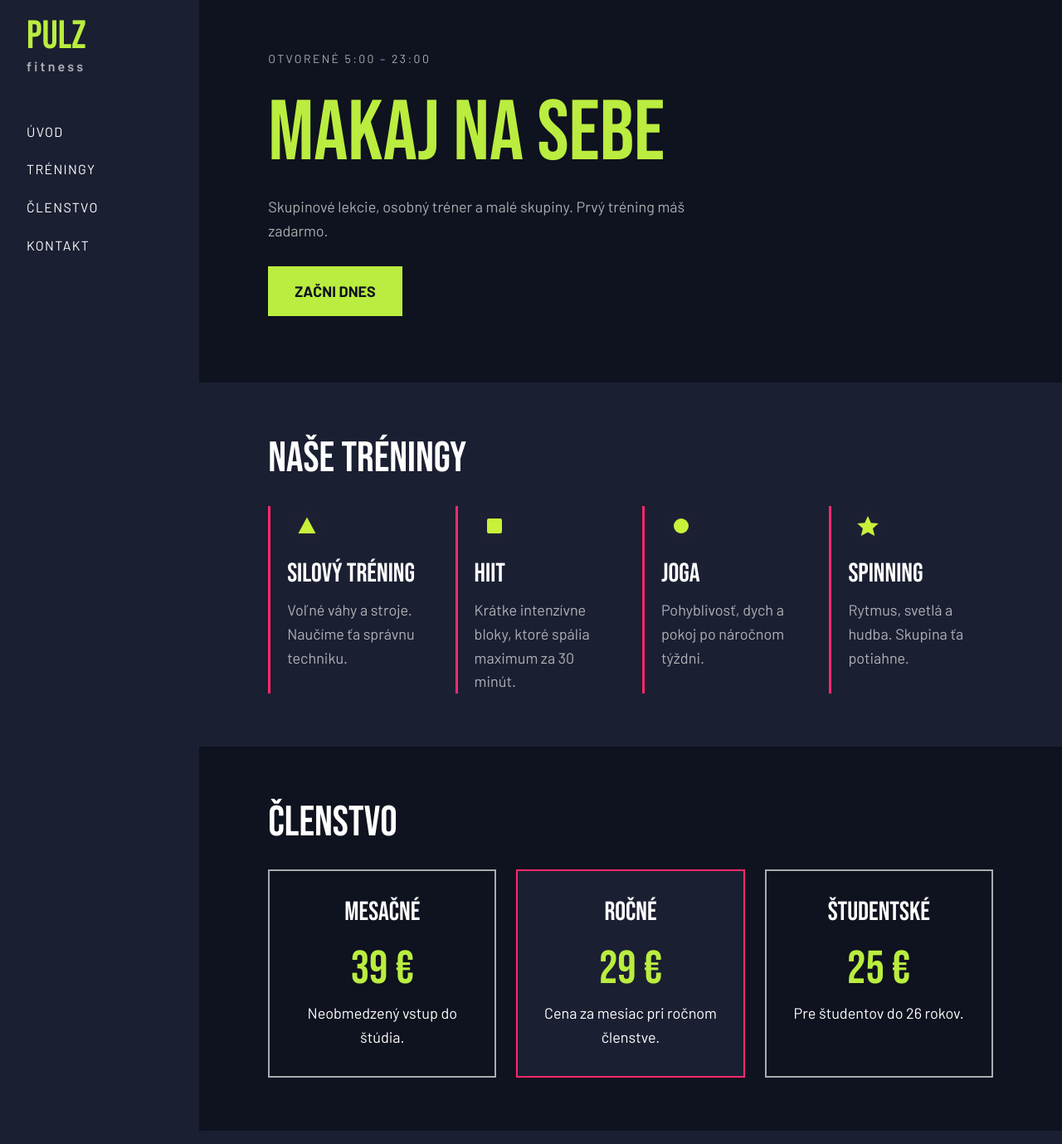
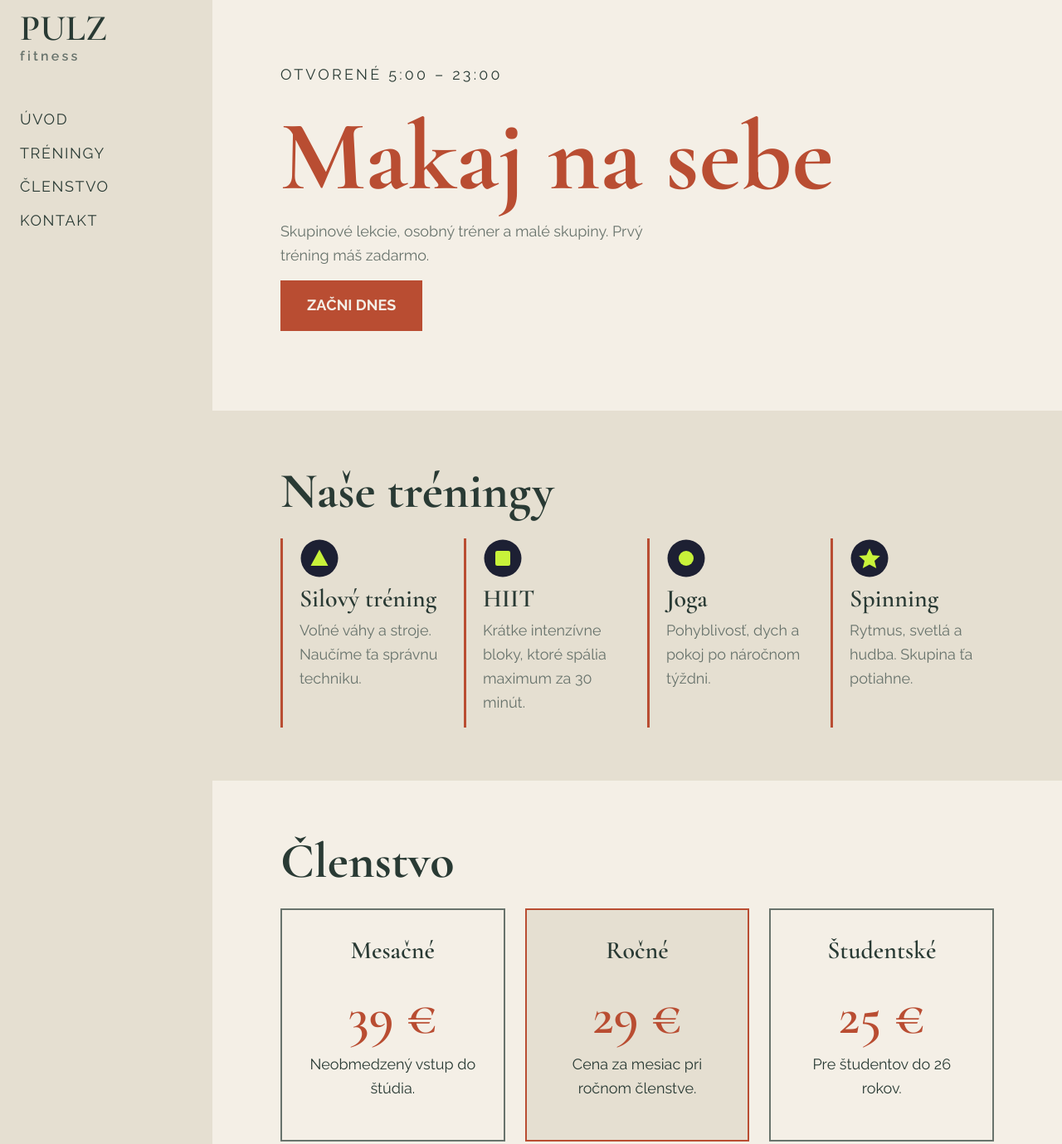
Before and after one commit to Uhorkoslav67/pulz-fitness-debnar, a plain HTML site: page index.html in a window 1280 px wide. Shown: the part 20-1399 px from the top of the page at 83% size. Drawn offline with nearby package versions, Linux system fonts and the light colour scheme.

Commit message:
Uprava vzhladu podla referencii a vycistenie kodu

```diff
--- a/assets/css/normalize.css
+++ b/assets/css/normalize.css
@@ -1,126 +1,57 @@
-/*! normalize.css v8.0.1 | MIT License | github.com/necolas/normalize.css */
-
-/* Document
-   ========================================================================== */
-
-/**
- * 1. Correct the line height in all browsers.
- * 2. Prevent adjustments of font size after orientation changes in iOS.
- */
-
 html {
-  line-height: 1.15; /* 1 */
-  -webkit-text-size-adjust: 100%; /* 2 */
+  line-height: 1.15;
+  -webkit-text-size-adjust: 100%;
 }
-
-/* Sections
-   ========================================================================== */
-
-/**
- * Remove the margin in all browsers.
- */
 
 body {
   margin: 0;
 }
 
-/**
- * Render the `main` element consistently in IE.
- */
-
 main {
   display: block;
 }
-
-/**
- * Correct the font size and margin on `h1` elements within `section` and
- * `article` contexts in Chrome, Firefox, and Safari.
- */
 
 h1 {
   font-size: 2em;
   margin: 0.67em 0;
 }
 
-/* Grouping content
-   ========================================================================== */
-
-/**
- * 1. Add the correct box sizing in Firefox.
- * 2. Show the overflow in Edge and IE.
- */
-
 hr {
-  box-sizing: content-box; /* 1 */
-  height: 0; /* 1 */
-  overflow: visible; /* 2 */
+  box-sizing: content-box;
+  height: 0;
+  overflow: visible;
 }
 
-/**
- * 1. Correct the inheritance and scaling of font size in all browsers.
- * 2. Correct the odd `em` font sizing in all browsers.
- */
-
 pre {
-  font-family: monospace, monospace; /* 1 */
-  font-size: 1em; /* 2 */
+  font-family: monospace, monospace;
+  font-size: 1em;
 }
-
-/* Text-level semantics
-   ========================================================================== */
-
-/**
- * Remove the gray background on active links in IE 10.
- */
 
 a {
   background-color: transparent;
 }
 
-/**
- * 1. Remove the bottom border in Chrome 57-
- * 2. Add the correct text decoration in Chrome, Edge, IE, Opera, and Safari.
- */
-
 abbr[title] {
-  border-bottom: none; /* 1 */
-  text-decoration: underline; /* 2 */
-  text-decoration: underline dotted; /* 2 */
+  border-bottom: none;
+  text-decoration: underline;
+  text-decoration: underline dotted;
 }
-
-/**
- * Add the correct font weight in Chrome, Edge, and Safari.
- */
 
 b,
 strong {
   font-weight: bolder;
 }
 
-/**
- * 1. Correct the inheritance and scaling of font size in all browsers.
- * 2. Correct the odd `em` font sizing in all browsers.
- */
-
 code,
 kbd,
 samp {
-  font-family: monospace, monospace; /* 1 */
-  font-size: 1em; /* 2 */
+  font-family: monospace, monospace;
+  font-size: 1em;
 }
-
-/**
- * Add the correct font size in all browsers.
- */
 
 small {
   font-size: 80%;
 }
-
-/**
- * Prevent `sub` and `sup` elements from affecting the line height in
- * all browsers.
- */
 
 sub,
 sup {
@@ -138,59 +69,30 @@ sup {
   top: -0.5em;
 }
 
-/* Embedded content
-   ========================================================================== */
-
-/**
- * Remove the border on images inside links in IE 10.
- */
-
 img {
   border-style: none;
 }
-
-/* Forms
-   ========================================================================== */
-
-/**
- * 1. Change the font styles in all browsers.
- * 2. Remove the margin in Firefox and Safari.
- */
 
 button,
 input,
 optgroup,
 select,
 textarea {
-  font-family: inherit; /* 1 */
-  font-size: 100%; /* 1 */
-  line-height: 1.15; /* 1 */
-  margin: 0; /* 2 */
+  font-family: inherit;
+  font-size: 100%;
+  line-height: 1.15;
+  margin: 0;
 }
 
-/**
- * Show the overflow in IE.
- * 1. Show the overflow in Edge.
- */
-
 button,
-input { /* 1 */
+input {
   overflow: visible;
 }
 
-/**
- * Remove the inheritance of text transform in Edge, Firefox, and IE.
- * 1. Remove the inheritance of text transform in Firefox.
- */
-
 button,
-select { /* 1 */
+select {
   text-transform: none;
 }
-
-/**
- * Correct the inability to style clickable types in iOS and Safari.
- */
 
 button,
 [type="button"],
@@ -198,10 +100,6 @@ button,
 [type="submit"] {
   -webkit-appearance: button;
 }
-
-/**
- * Remove the inner border and padding in Firefox.
- */
 
 button::-moz-focus-inner,
 [type="button"]::-moz-focus-inner,
@@ -211,10 +109,6 @@ button::-moz-focus-inner,
   padding: 0;
 }
 
-/**
- * Restore the focus styles unset by the previous rule.
- */
-
 button:-moz-focusring,
 [type="button"]:-moz-focusring,
 [type="reset"]:-moz-focusring,
@@ -222,128 +116,64 @@ button:-moz-focusring,
   outline: 1px dotted ButtonText;
 }
 
-/**
- * Correct the padding in Firefox.
- */
-
 fieldset {
   padding: 0.35em 0.75em 0.625em;
 }
 
-/**
- * 1. Correct the text wrapping in Edge and IE.
- * 2. Correct the color inheritance from `fieldset` elements in IE.
- * 3. Remove the padding so developers are not caught out when they zero out
- *    `fieldset` elements in all browsers.
- */
-
 legend {
-  box-sizing: border-box; /* 1 */
-  color: inherit; /* 2 */
-  display: table; /* 1 */
-  max-width: 100%; /* 1 */
-  padding: 0; /* 3 */
-  white-space: normal; /* 1 */
+  box-sizing: border-box;
+  color: inherit;
+  display: table;
+  max-width: 100%;
+  padding: 0;
+  white-space: normal;
 }
-
-/**
- * Add the correct vertical alignment in Chrome, Firefox, and Opera.
- */
 
 progress {
   vertical-align: baseline;
 }
 
-/**
- * Remove the default vertical scrollbar in IE 10+.
- */
-
 textarea {
   overflow: auto;
 }
 
-/**
- * 1. Add the correct box sizing in IE 10.
- * 2. Remove the padding in IE 10.
- */
-
 [type="checkbox"],
 [type="radio"] {
-  box-sizing: border-box; /* 1 */
-  padding: 0; /* 2 */
+  box-sizing: border-box;
+  padding: 0;
 }
-
-/**
- * Correct the cursor style of increment and decrement buttons in Chrome.
- */
 
 [type="number"]::-webkit-inner-spin-button,
 [type="number"]::-webkit-outer-spin-button {
   height: auto;
 }
 
-/**
- * 1. Correct the odd appearance in Chrome and Safari.
- * 2. Correct the outline style in Safari.
- */
-
 [type="search"] {
-  -webkit-appearance: textfield; /* 1 */
-  outline-offset: -2px; /* 2 */
+  -webkit-appearance: textfield;
+  outline-offset: -2px;
 }
-
-/**
- * Remove the inner padding in Chrome and Safari on macOS.
- */
 
 [type="search"]::-webkit-search-decoration {
   -webkit-appearance: none;
 }
 
-/**
- * 1. Correct the inability to style clickable types in iOS and Safari.
- * 2. Change font properties to `inherit` in Safari.
- */
-
 ::-webkit-file-upload-button {
-  -webkit-appearance: button; /* 1 */
-  font: inherit; /* 2 */
+  -webkit-appearance: button;
+  font: inherit;
 }
-
-/* Interactive
-   ========================================================================== */
-
-/*
- * Add the correct display in Edge, IE 10+, and Firefox.
- */
 
 details {
   display: block;
 }
 
-/*
- * Add the correct display in all browsers.
- */
-
 summary {
   display: list-item;
 }
-
-/* Misc
-   ========================================================================== */
-
-/**
- * Add the correct display in IE 10+.
- */
 
 template {
   display: none;
 }
 
-/**
- * Add the correct display in IE 10.
- */
-
 [hidden] {
   display: none;
 }
--- a/assets/css/style.css
+++ b/assets/css/style.css
@@ -1,13 +1,12 @@
-@import url('https://fonts.googleapis.com/css2?family=Bebas+Neue&family=Barlow:wght@300..700&display=swap');
+@import url('https://fonts.googleapis.com/css2?family=Cormorant+Garamond:wght@600;700&family=Raleway:wght@400;600;700&display=swap');
 
-/* 1. Farby a základné pravidlá – platia najprv pre mobil. */
 :root {
-    --noc: hsl(230, 35%, 9%);
-    --karta: hsl(230, 30%, 15%);
-    --limetka: oklch(88% 0.2 125);
-    --ruzova: oklch(65% 0.24 10);
-    --tlmeny: hsla(0, 0%, 100%, 0.65);
-    --biela: hsl(0, 0%, 100%);
+    --pozadie: #f4efe6;
+    --panel: #e5dfd1;
+    --text: #293a34;
+    --tlmeny: #68736c;
+    --akcent: #b94d32;
+    --zelena: #29473f;
 }
 
 * {
@@ -15,28 +14,28 @@
 }
 
 body {
-    margin: 0;
-    background-color: var(--noc);
-    color: var(--biela);
-    font-family: "Barlow", sans-serif;
+    background-color: var(--pozadie);
+    color: var(--text);
+    font-family: "Raleway", sans-serif;
     font-size: 1.125rem;
     line-height: 1.6;
 }
 
 h1, h2, h3 {
     margin: 0;
-    font-family: "Bebas Neue", sans-serif;
-    font-weight: 400;
+    font-family: "Cormorant Garamond", serif;
+    font-weight: 600;
     line-height: 1.1;
 }
 
 h2 {
-    margin-bottom: 1.75rem;
-    font-size: clamp(2.25rem, 4vw, 3.5rem);
+    margin-bottom: 1.5rem;
+    font-size: clamp(2.625rem, 7vw, 3.75rem);
+    font-weight: 700;
 }
 
 h3 {
-    font-size: clamp(1.75rem, 2.5vw, 2.25rem);
+    font-size: 1.875rem;
 }
 
 a {
@@ -44,34 +43,33 @@ a {
     text-decoration: none;
 }
 
+a:hover {
+    color: var(--akcent);
+}
+
 a:focus-visible {
-    outline: 0.125rem solid var(--ruzova);
+    outline: 0.125rem solid var(--akcent);
     outline-offset: 0.25rem;
 }
 
-/* 2. Hlavička a navigácia – Flexbox zoraďuje odkazy. */
 .hlavicka {
-    padding: 1.75rem 5%;
-    background-color: var(--karta);
+    padding: 1rem 5%;
+    background-color: var(--panel);
 }
 
 .hlavicka__logo {
     display: inline-block;
-    color: var(--limetka);
-    font-family: "Bebas Neue", sans-serif;
-    font-size: 3rem;
+    font-family: "Cormorant Garamond", serif;
+    font-size: 2.75rem;
+    font-weight: 600;
     line-height: 1;
-}
-
-.hlavicka__logo:hover {
-    color: var(--ruzova);
 }
 
 .hlavicka__podnadpis {
     display: block;
     margin-top: 0.25rem;
     color: var(--tlmeny);
-    font-family: "Barlow", sans-serif;
+    font-family: "Raleway", sans-serif;
     font-size: 1rem;
     font-weight: 600;
     letter-spacing: 0.2rem;
@@ -80,92 +78,91 @@ a:focus-visible {
 .navigacia__zoznam {
     display: flex;
     flex-wrap: wrap;
-    gap: 0.75rem 1.5rem;
-    margin: 1.75rem 0 0;
+    gap: 0.75rem 1.25rem;
+    margin: 1rem 0 0;
     padding: 0;
     list-style: none;
 }
 
 .navigacia__odkaz {
-    display: inline-block;
-    padding: 0.25rem 0;
-    font-size: 1rem;
-    letter-spacing: 0.08rem;
+    letter-spacing: 0.1rem;
     text-transform: uppercase;
 }
 
-.navigacia__odkaz:hover {
-    color: var(--limetka);
+.navigacia__odkaz:hover, .pata__odkaz:hover {
     text-decoration: underline;
 }
 
-/* 3. Úvod a odkaz upravený ako tlačidlo. */
 .uvod, .treningy, .clenstvo, .pata {
     padding: 3rem 5%;
 }
 
+.uvod {
+    padding-top: 4rem;
+    padding-bottom: 4rem;
+}
+
 .uvod__otvorene {
     margin: 0 0 1.5rem;
-    color: var(--tlmeny);
-    font-size: 0.875rem;
-    letter-spacing: 0.15rem;
+    letter-spacing: 0.2rem;
     text-transform: uppercase;
 }
 
 .uvod__nadpis {
-    color: var(--limetka);
-    font-size: clamp(3.5rem, 8vw, 7.5rem);
+    color: var(--akcent);
+    font-size: clamp(3rem, 13vw, 7.5rem);
+    font-weight: 700;
+    line-height: 1;
 }
 
 .uvod__text {
-    max-width: 32rem;
-    margin: 1rem 0 1.75rem;
+    max-width: 30rem;
+    margin: 1rem 0;
     color: var(--tlmeny);
 }
 
 .tlacidlo {
     display: inline-block;
     padding: 1rem 2rem;
-    background-color: var(--limetka);
-    color: var(--noc);
+    background-color: var(--akcent);
+    color: var(--pozadie);
     font-weight: 700;
     text-transform: uppercase;
 }
 
 .tlacidlo:hover {
-    background-color: var(--ruzova);
+    background-color: var(--zelena);
+    color: var(--pozadie);
 }
 
-/* 4. Tréningy – Grid tvorí skutočnú mriežku kariet. */
 .treningy {
-    background-color: var(--karta);
+    background-color: var(--panel);
 }
 
 .treningy__zoznam {
     display: grid;
     grid-template-columns: 1fr;
-    gap: 1.75rem;
+    gap: 1.5rem;
 }
 
 .trening {
     min-width: 0;
     padding-left: 1.25rem;
-    border-left: 0.2rem solid var(--ruzova);
+    border-left: 0.2rem solid var(--akcent);
 }
 
 .trening__ikona {
     display: block;
     width: 3rem;
     height: 3rem;
-    margin-bottom: 1rem;
+    margin-bottom: 0.5rem;
 }
 
 .trening__text {
-    margin: 0.75rem 0 0;
+    margin: 0.5rem 0 1rem;
     color: var(--tlmeny);
 }
 
-/* 5. Členstvá – Flexbox mení smer zvisle / vodorovne. */
 .clenstvo__zoznam {
     display: flex;
     flex-direction: column;
@@ -175,21 +172,22 @@ a:focus-visible {
 .balik {
     flex: 1;
     min-width: 0;
-    padding: 2rem 1.25rem;
+    padding: 2rem 1.5rem 3rem;
     border: 0.125rem solid var(--tlmeny);
     text-align: center;
 }
 
 .balik--vyrazny {
-    border-color: var(--ruzova);
-    background-color: var(--karta);
+    border-color: var(--akcent);
+    background-color: var(--panel);
 }
 
 .balik__cena {
-    margin: 1.25rem 0 0.5rem;
-    color: var(--limetka);
-    font-family: "Bebas Neue", sans-serif;
-    font-size: 3.5rem;
+    margin: 1.75rem 0 0.5rem;
+    color: var(--akcent);
+    font-family: "Cormorant Garamond", serif;
+    font-size: 4rem;
+    font-weight: 600;
     line-height: 1.1;
 }
 
@@ -197,19 +195,19 @@ a:focus-visible {
     margin: 0;
 }
 
-/* 6. Päta a kontaktné odkazy. */
 .pata {
-    background-color: var(--karta);
+    background-color: var(--zelena);
+    color: var(--pozadie);
 }
 
 .pata__riadok {
     display: flex;
     flex-direction: column;
-    gap: 2rem;
+    gap: 2.5rem;
 }
 
 .pata__nadpis {
-    margin-bottom: 0.75rem;
+    margin-bottom: 0.5rem;
 }
 
 .pata__adresa {
@@ -228,23 +226,22 @@ a:focus-visible {
 }
 
 .pata__odkaz:hover {
-    color: var(--limetka);
-    text-decoration: underline;
+    color: var(--panel);
 }
 
 .pata__copyright {
-    margin: 2.5rem 0 0;
-    color: var(--tlmeny);
+    margin: 2rem 0 0;
     font-size: 0.875rem;
 }
 
-/* 7. Tablet – pridávame zmeny od 640 px. */
 @media (min-width: 640px) {
     .hlavicka {
         display: flex;
         align-items: center;
         justify-content: space-between;
         gap: 2rem;
+        padding-top: 1rem;
+        padding-bottom: 1rem;
     }
 
     .navigacia__zoznam {
@@ -262,20 +259,24 @@ a:focus-visible {
     .pata__riadok {
         justify-content: space-between;
     }
+
+    .pata__copyright {
+        margin-top: 3rem;
+    }
 }
 
-/* 8. Desktop – Grid rozdelí body na bočný panel a obsah. */
 @media (min-width: 1024px) {
     body {
         display: grid;
-        grid-template-columns: 15rem 1fr;
+        grid-template-columns: 16rem 1fr;
+        background-color: var(--panel);
     }
 
     .hlavicka {
         grid-column: 1;
         grid-row: 1 / 3;
         display: block;
-        padding: 2.5rem 2rem;
+        padding: 2rem 1.5rem;
     }
 
     .navigacia__zoznam {
@@ -288,13 +289,17 @@ a:focus-visible {
         min-width: 0;
     }
 
-    .uvod, .treningy, .clenstvo, .pata {
+    .uvod, .clenstvo {
+        background-color: var(--pozadie);
+    }
+
+    .uvod, .treningy, .clenstvo {
         padding: 4rem 8%;
     }
 
     .uvod {
-        padding-top: 5rem;
-        padding-bottom: 5rem;
+        padding-top: 6rem;
+        padding-bottom: 6rem;
     }
 
     .treningy__zoznam {
--- a/index.html
+++ b/index.html
@@ -3,13 +3,11 @@
 <head>
     <meta charset="UTF-8">
     <meta name="viewport" content="width=device-width, initial-scale=1.0">
-    <meta name="description" content="Pulz fitness – silový tréning, HIIT, joga a spinning v Žiline. Školský projekt.">
     <title>Pulz fitness | Makaj na sebe</title>
     <link rel="stylesheet" href="assets/css/normalize.css">
     <link rel="stylesheet" href="assets/css/style.css">
 </head>
 <body>
-    <!-- Na mobile je hlavička hore, na desktope tvorí ľavý panel. -->
     <header class="hlavicka">
         <a class="hlavicka__logo" href="#uvod">
             PULZ
@@ -34,47 +32,46 @@
         </section>
 
         <section class="treningy" id="treningy">
-            <h2 class="treningy__nadpis">Naše tréningy</h2>
-            <!-- Grid mení počet stĺpcov: mobil 1, tablet 2, desktop 4. -->
+            <h2>Naše tréningy</h2>
             <div class="treningy__zoznam">
                 <article class="trening">
                     <img class="trening__ikona" src="assets/images/icon-1.svg" alt="" width="48" height="48">
-                    <h3 class="trening__nazov">Silový tréning</h3>
+                    <h3>Silový tréning</h3>
                     <p class="trening__text">Voľné váhy a stroje. Naučíme ťa správnu techniku.</p>
                 </article>
                 <article class="trening">
                     <img class="trening__ikona" src="assets/images/icon-2.svg" alt="" width="48" height="48">
-                    <h3 class="trening__nazov">HIIT</h3>
+                    <h3>HIIT</h3>
                     <p class="trening__text">Krátke intenzívne bloky, ktoré spália maximum za 30 minút.</p>
                 </article>
                 <article class="trening">
                     <img class="trening__ikona" src="assets/images/icon-3.svg" alt="" width="48" height="48">
-                    <h3 class="trening__nazov">Joga</h3>
+                    <h3>Joga</h3>
                     <p class="trening__text">Pohyblivosť, dych a pokoj po náročnom týždni.</p>
                 </article>
                 <article class="trening">
                     <img class="trening__ikona" src="assets/images/icon-4.svg" alt="" width="48" height="48">
-                    <h3 class="trening__nazov">Spinning</h3>
+                    <h3>Spinning</h3>
                     <p class="trening__text">Rytmus, svetlá a hudba. Skupina ťa potiahne.</p>
                 </article>
             </div>
         </section>
 
         <section class="clenstvo" id="clenstvo">
-            <h2 class="clenstvo__nadpis">Členstvo</h2>
+            <h2>Členstvo</h2>
             <div class="clenstvo__zoznam">
                 <article class="balik">
-                    <h3 class="balik__nazov">Mesačné</h3>
+                    <h3>Mesačné</h3>
                     <p class="balik__cena">39 €</p>
                     <p class="balik__text">Neobmedzený vstup do štúdia.</p>
                 </article>
                 <article class="balik balik--vyrazny">
-                    <h3 class="balik__nazov">Ročné</h3>
+                    <h3>Ročné</h3>
                     <p class="balik__cena">29 €</p>
                     <p class="balik__text">Cena za mesiac pri ročnom členstve.</p>
                 </article>
                 <article class="balik">
-                    <h3 class="balik__nazov">Študentské</h3>
+                    <h3>Študentské</h3>
                     <p class="balik__cena">25 €</p>
                     <p class="balik__text">Pre študentov do 26 rokov.</p>
                 </article>
@@ -84,7 +81,7 @@
 
     <footer class="pata" id="kontakt">
         <div class="pata__riadok">
-            <div class="pata__kontakt">
+            <div>
                 <h2 class="pata__nadpis">Príď k nám</h2>
                 <address class="pata__adresa">
                     Športová 5, Žilina<br>
```
Also changed, not shown: assets/licenses/normalize.txt (added).
